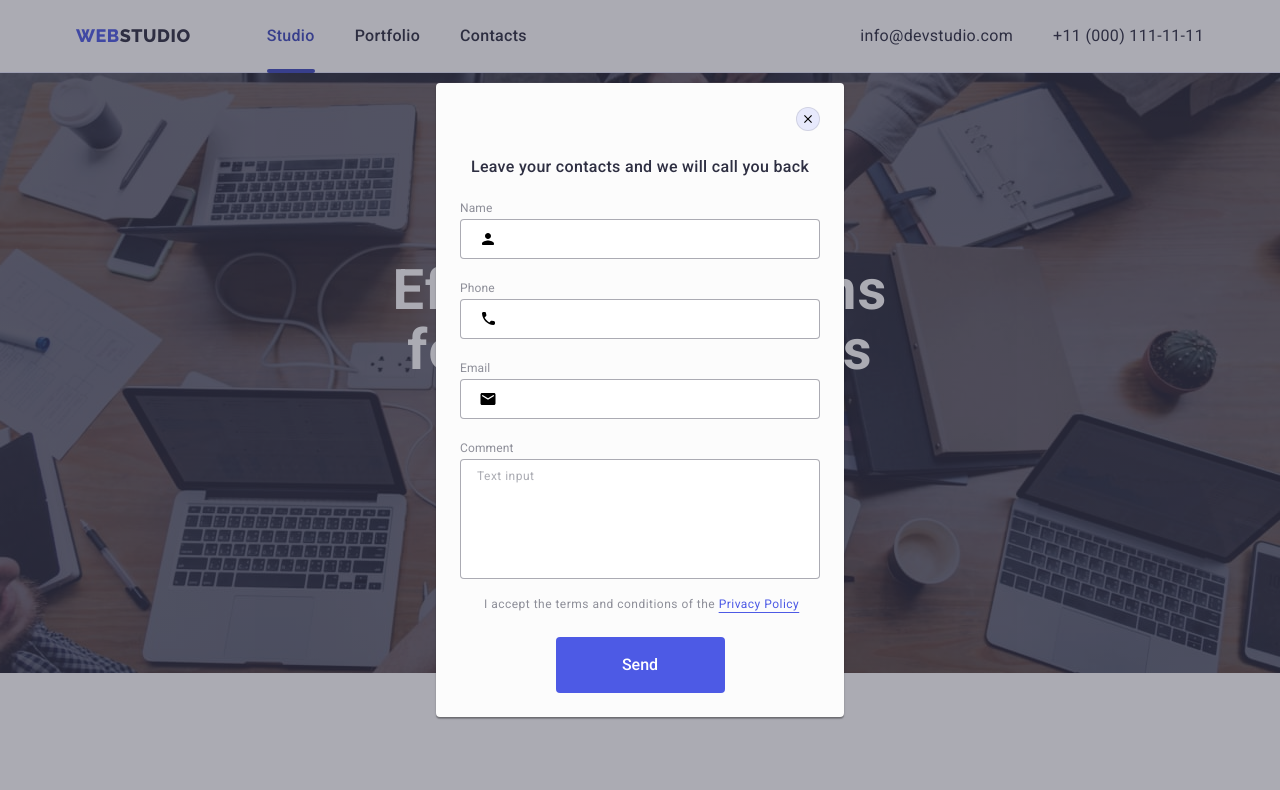
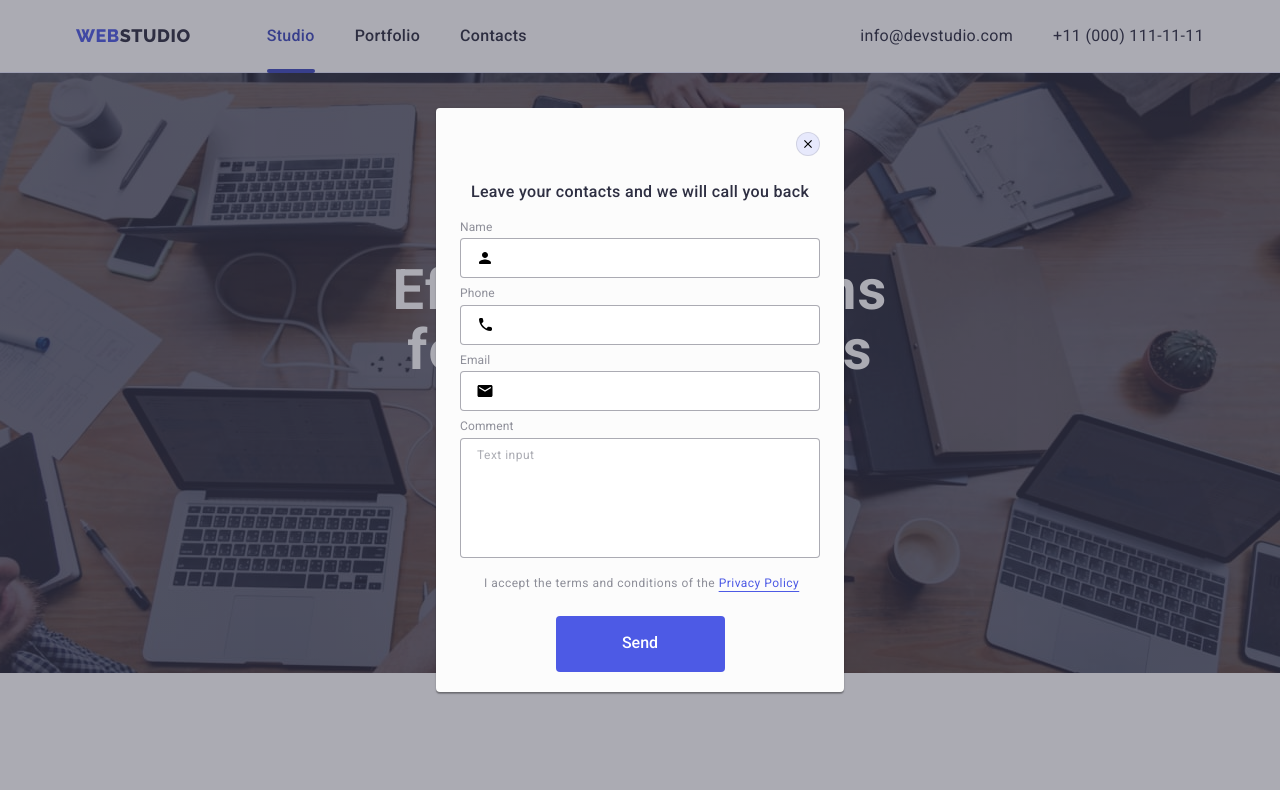
Before and after one commit to AndriiRusyn/goit-markup-hw-06, a plain HTML site: page index.html in a window 1280 px wide. Both pictures are taken after a click on the button "Order Service". Shown: the top 790 px of the page. Drawn offline with nearby package versions, Linux system fonts and the light colour scheme.

Commit message:
fixing modal sizes and bugs

```diff
--- a/css/styles.css
+++ b/css/styles.css
@@ -489,6 +489,7 @@ img {
   margin-top: 48px;
 
   text-align: center;
+  line-height:  1.5;
   font-weight: 500;
   text-decoration: none;
   cursor: pointer;
@@ -973,7 +974,7 @@ transform: translate(0, 0);
   background: var(--modal-background-DIARY);
   border-radius: 4px;
    width: 408px;
-  min-height: 576px;
+  height: 584px;
   padding: 24px;
   padding-top: 72px;
   transition: transform 250ms cubic-bezier(0.4, 0, 0.2, 1);
@@ -1022,10 +1023,12 @@ transform: translate(0, 0);
  .modal-form-input-desc {
   font-size: 12px;
   font-weight: 400;
-  line-height: 1.2px;
+  line-height: 1.2;
   letter-spacing: 0.01em;
-  color: var(--Modal-Overlay-NavyBLUEmodal);
-}
+  color: var(--Subtle-Text-Light-Slate);
+  display: block;
+  margin-bottom: 4px;
+ }
 
 .modal-form-input-wrapper {
   display: block;
@@ -1033,21 +1036,23 @@ transform: translate(0, 0);
 }
 
  .modal-form-field {
-  margin-bottom: 16px;
+  margin-bottom: 8px;
  }
+
+  .modal-form-field-comment {
+    margin-bottom: 16px;
+  }
+
 
  .modal-form-input {
   width: 100%;
   height: 40px;
   border: 1px solid var(--Modal-Overlay-NavyBLUEmodal);
   border-radius: 4px;
-  padding-left: 62px;
+  padding-left: 38px;
   transition: border-color var(--transition);
  }
 
- .modal-form-input-desc {
-  color: var(--Subtle-Text-Light-Slate);
- }
 
 .modal-form-input:focus {
   outline: none;
@@ -1101,7 +1106,7 @@ transform: translate(0, 0);
   position: absolute;
     display: block;
     top: 50%;
-    left: 19px;
+    left: 16px;
     transform: translate(0, -50%);
     transition: background-color var(--transition);
     transition: fill var(--transition);
--- a/index.html
+++ b/index.html
@@ -633,7 +633,7 @@
             </div>
           </label>
 
-          <label class="modal-form-field">
+          <label class="modal-form-field-comment">
             <span class="modal-form-input-desc">Comment</span>
             <textarea
                      class="modal-form-comment"
```
